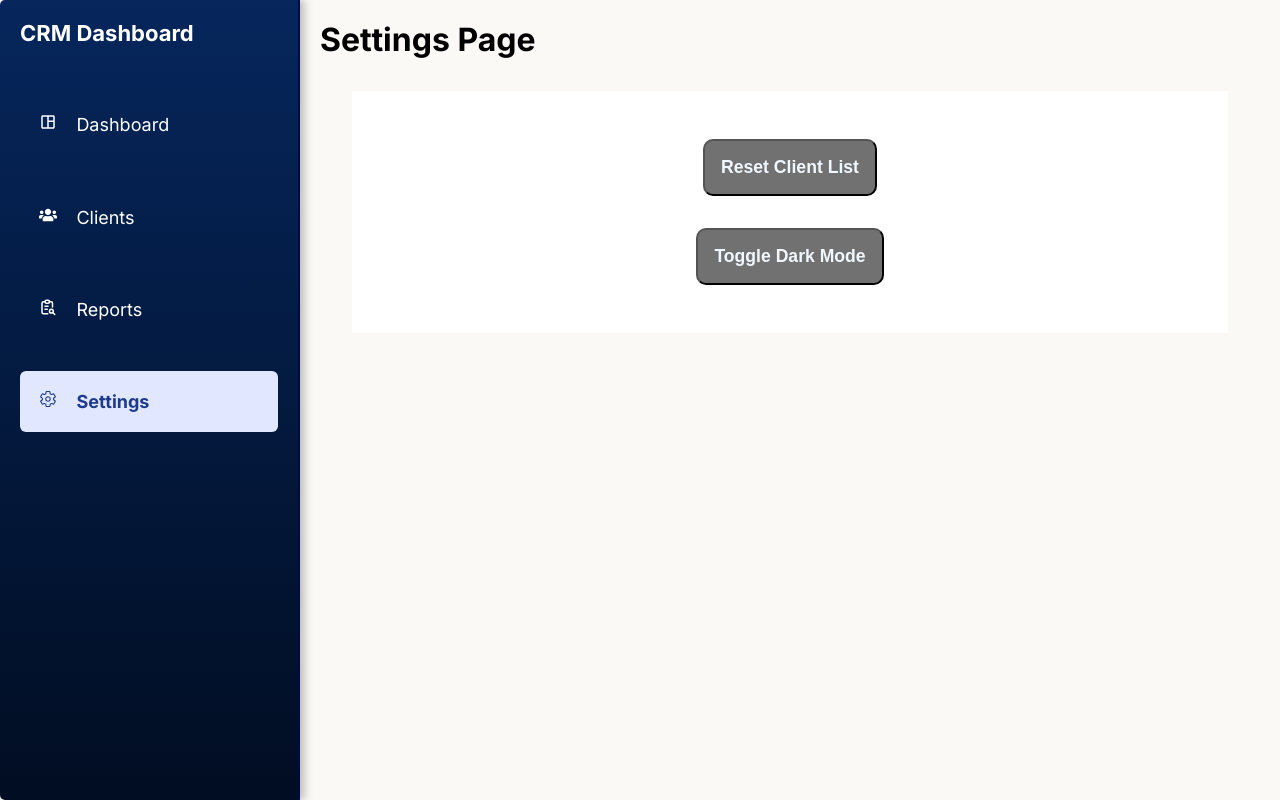
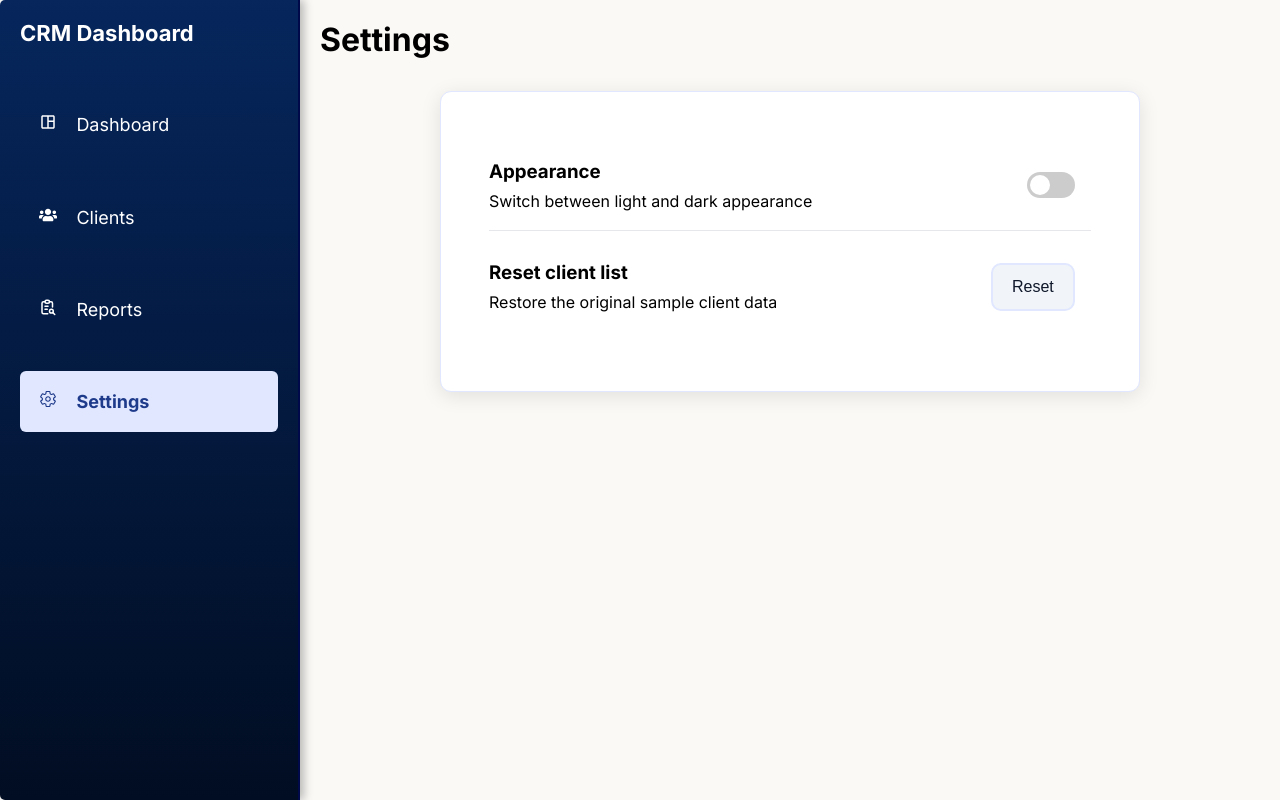
Before and after one commit to FixedBits/client-dashboard, a React (Vite) app: page /settings in a window 1280 px wide. Built offline with nearby package versions, Linux system fonts and the light colour scheme.

Commit message:
Style Settings page and convert dark mode toggle to pill shape

```diff
--- a/src/components/Settings.jsx
+++ b/src/components/Settings.jsx
@@ -1,22 +1,35 @@
 // Settings.jsx
 // Settings panel for the CRM Dashboard — lets the user reset the client list
 // and toggle between light/dark mode.
-import '../styles/Settings.css';
+import "../styles/Settings.css";
 
-function Settings({onReset, darkMode, setDarkMode}) {
+function Settings({ onReset, darkMode, setDarkMode }) {
   return (
     <>
-      <h1 className='settings-page-title'>Settings Page</h1>
+      <h1 className="settings-page-title">Settings</h1>
 
-      <div className='settings-btns-container'>
-        {/* Clears all clients from the list via the parent-provided handler */}
-        <button className="settings-reset-btn" onClick={onReset}>
-          Reset Client List
-        </button>
-        {/* Flips the darkMode boolean; parent component controls the actual theme */}
-        <button className="settings-dark-mode-btn" onClick={() => setDarkMode(!darkMode)}>
-          {darkMode ? "Toggle Light Mode":"Toggle Dark Mode"}
-        </button>
+      <div className="settings-card">
+        <div className="settings-btns-container">
+          <div className="dark-mode-container">
+            <div className="dark-mode-text">
+              <h3>Appearance</h3>
+              <p>Switch between light and dark appearance</p>
+            </div>
+            <button className={`toggle-switch ${darkMode ? "toggle-switch-on" : ""}`} onClick={() => setDarkMode(!darkMode)}>
+              <span className="toggle-thumb"></span>
+            </button>
+          </div>
+          <div className="container-divider-line"></div>
+          <div className="reset-btn-container">
+            <div className="reset-btn-text">
+              <h3>Reset client list</h3>
+              <p>Restore the original sample client data</p>
+            </div>
+            <button className="settings-reset-btn" onClick={onReset}>
+              Reset
+            </button>
+          </div>
+        </div>
       </div>
     </>
   );
--- a/src/styles/Settings.css
+++ b/src/styles/Settings.css
@@ -1,38 +1,131 @@
+.dashboard {
+  --settings-card-border: #e0e7ff;
+  --settings-btn-border: #e0e7ff;
+  --settings-divider: #e5e7eb;
+  --settings-btn-bg: #f1f5f9;
+  --settings-btn-text: #0f172a;
+  --settings-btn-hover: #e2e8f0;
+  --settings-btn-active: #cbd5e1;
+}
+
+.dashboard.dark-mode {
+  --settings-card-border: #212e42;
+  --settings-btn-border: #2c3e58;
+  --settings-divider: #2d3f58dd;
+  --settings-btn-bg: #162434;
+  --settings-btn-text: #f0f8ff;
+  --settings-btn-hover: #2d2d2d;
+  --settings-btn-active: #313131;
+}
+
 .settings-btns-container {
   background: var(--card-bg, #fff);
-  display: flex;
   justify-content: center;
   align-items: center;
   flex-direction: column;
-  margin: 2rem;
-  padding: 2rem;
+  margin: 2rem auto;
+  padding: 1rem;
+  max-width: 700px;
+  box-shadow: 0 4px 20px #0000001a;
 }
 
 .settings-page-title {
   color: var(--page-title);
 }
 
-.settings-reset-btn,
-.settings-dark-mode-btn {
-  min-width: 20%;
-  background: rgb(114, 113, 113);
-  color: aliceblue;
+.settings-btns-container {
+  border: 1px solid var(--settings-card-border);
+  padding: 4rem 3rem;
+  border-radius: 11px;
+}
+
+.container-divider-line {
+  border-bottom: solid 1px var(--settings-divider);
+}
+
+.dark-mode-container {
+  display: flex;
+  margin-bottom: 1rem;
+}
+
+.reset-btn-container {
+  display: flex;
+  margin-top: 1rem;
+}
+
+.dark-mode-text {
+  display: flex;
+  flex-direction: column;
+  gap: 0.5rem;
+}
+
+.reset-btn-text {
+  display: flex;
+  flex-direction: column;
+  gap: 0.5rem;
+}
+
+.dark-mode-container,
+.reset-btn-container {
+  display: flex;
+  justify-content: space-between;
+  align-items: center;
+}
+
+.toggle-switch,
+.settings-reset-btn {
+  background: var(--settings-btn-bg);
+  color: var(--settings-btn-text);
   margin: 1rem;
-  padding: 1rem;
+  padding: 0.8rem 1.2rem;
+  border: solid 2px var(--settings-btn-border);
   border-radius: 10px;
   overflow-x: hidden;
-  font-size: 1.1rem;
-  font-weight: 600;
 }
 
 .settings-reset-btn:hover,
 .settings-dark-mode-btn:hover {
-  background: rgb(71, 71, 71);
+  background: var(--settings-btn-hover);
   transform: scale(0.98);
 }
 
 .settings-reset-btn:active,
 .settings-dark-mode-btn:active {
-  background: rgb(49, 49, 49);
+  background: var(--settings-btn-active);
   transform: scale(0.95);
 }
+
+.settings-reset-btn {
+  font-size: 1em;
+}
+
+.toggle-switch {
+  position: relative;
+  width: 48px;
+  height: 26px;
+  border-radius: 999px;
+  border: none;
+  background: #ccc;
+  cursor: pointer;
+  padding: 0;
+  transition: background 0.2s ease;
+  flex-shrink: 0; /* Prevents pill from getting compressed */
+}
+.toggle-switch.toggle-switch-on {
+  background: #3860d6;
+}
+
+.toggle-thumb {
+  position: absolute;
+  top: 3px;
+  left: 3px;
+  width: 20px;
+  height: 20px;
+  background: #fff;
+  border-radius: 50%;
+  transition: transform 0.2s ease;
+}
+
+.toggle-switch-on .toggle-thumb {
+  transform: translateX(22px);
+}
```
